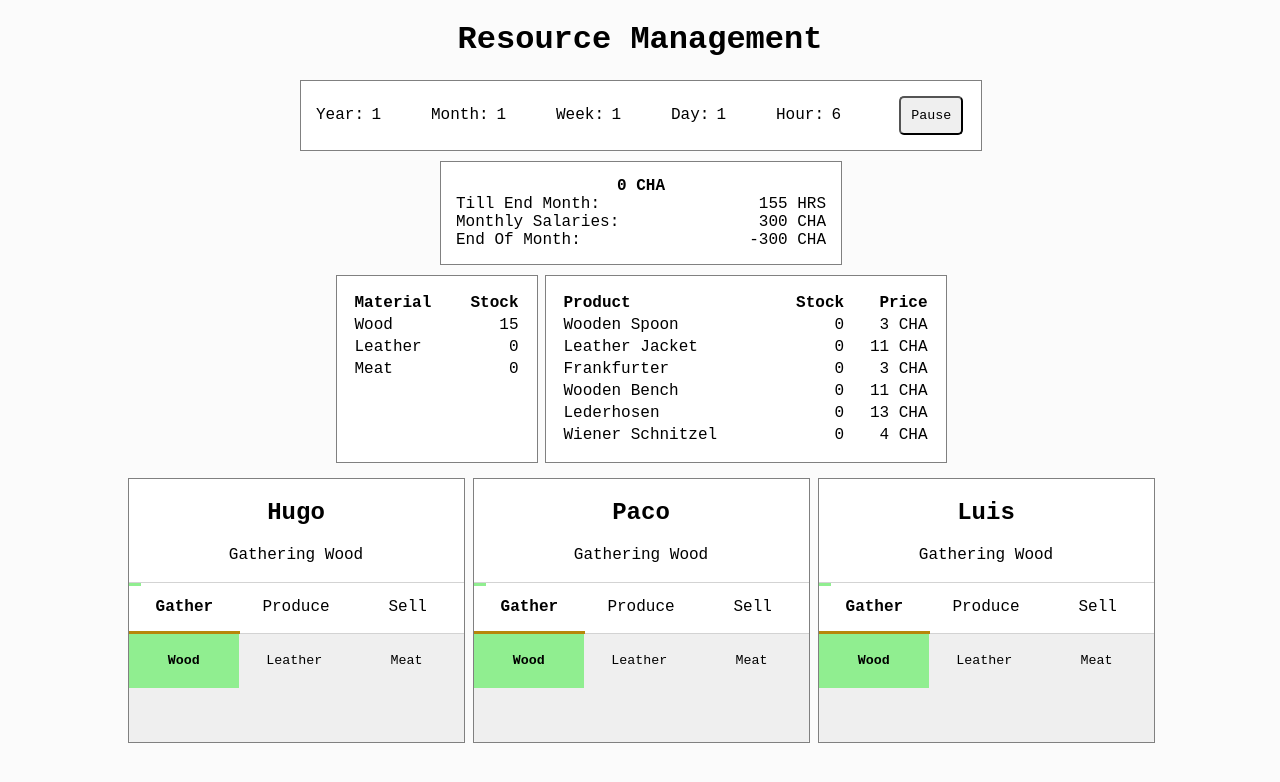
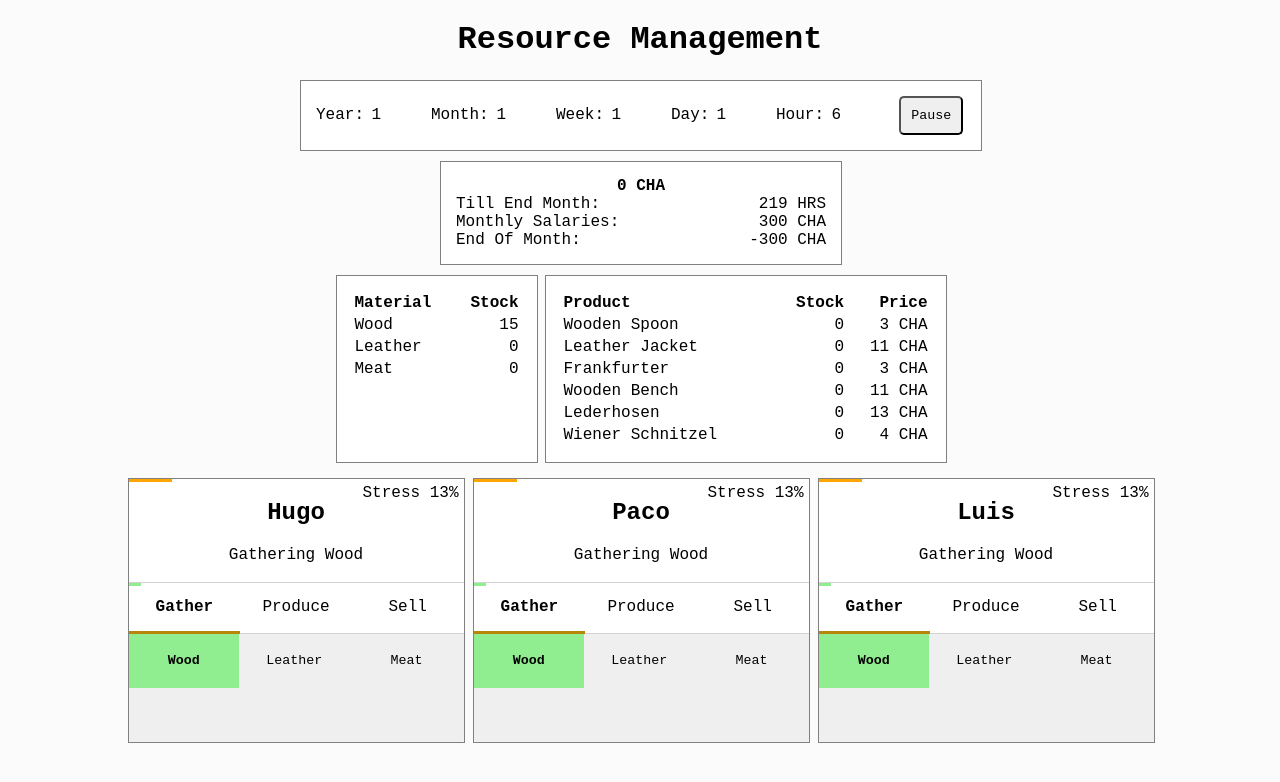
Before and after one commit to pinguinosod/resource-management, a React (Create React App) app: page / in a window 1280 px wide. Shown: the top 782 px of the page. Built offline with nearby package versions, Linux system fonts and the light colour scheme.

Commit message:
Implement stress

```diff
--- a/src/App.js
+++ b/src/App.js
@@ -93,6 +93,7 @@ class App extends Component {
       name: 'Hugo',
       working: true,
       salary: 100,
+      stress: 0,
       currentTask: {
         task: 'gather',
         targetId: 1
@@ -102,6 +103,7 @@ class App extends Component {
       name: 'Paco',
       working: true,
       salary: 100,
+      stress: 0,
       currentTask: {
         task: 'gather',
         targetId: 1
@@ -111,6 +113,7 @@ class App extends Component {
       name: 'Luis',
       working: true,
       salary: 100,
+      stress: 0,
       currentTask: {
         task: 'gather',
         targetId: 1
@@ -262,6 +265,11 @@ class App extends Component {
       let updatedProducts = [...prevState.products]
       let updatedCoins = prevState.coins
       const updatedWorkers = prevState.workers.map((worker) => {
+        let workerStress = worker.stress
+        if (workerStress >= 40) {
+          worker.working = false
+        }
+
         if (worker.working) {
           if (worker.currentTask.task === 'gather') {
             ({ updatedMaterials } = this.gatherMaterial(worker.currentTask.targetId, updatedMaterials))
@@ -270,18 +278,19 @@ class App extends Component {
           } else if (worker.currentTask.task === 'sell') {
             ({ updatedCoins, updatedProducts } = this.sellProduct(worker.currentTask.targetId, updatedCoins, updatedProducts))
           }
-          return {
-            id: worker.id,
-            name: worker.name,
-            working: worker.working,
-            salary: worker.salary,
-            currentTask: {
-              task: worker.currentTask.task,
-              targetId: worker.currentTask.targetId
-            }
-          }
+          workerStress++
+        } else {
+          workerStress = workerStress >= 1 ? workerStress - 1 : 0
         }
-        return worker
+
+        return {
+          id: worker.id,
+          name: worker.name,
+          working: worker.working,
+          salary: worker.salary,
+          stress: workerStress,
+          currentTask: worker.currentTask
+        }
       })
 
       return {
@@ -330,6 +339,7 @@ class App extends Component {
               name: worker.name,
               working: !worker.working,
               salary: worker.salary,
+              stress: worker.stress,
               currentTask: worker.currentTask
             }
           } else {
@@ -350,6 +360,7 @@ class App extends Component {
               name: worker.name,
               working: worker.working,
               salary: worker.salary,
+              stress: worker.stress,
               currentTask: newTask
             }
           } else {
@@ -373,7 +384,7 @@ class App extends Component {
   }
 
   hrsTillNextMonth = (hrs) => {
-    return (Math.ceil(hrs / 160) * 160) - hrs
+    return (Math.ceil(hrs / 224) * 224) - hrs
   }
 
   coinsEndMonth = (coins, workers) => {
@@ -410,6 +421,7 @@ class App extends Component {
                   key={worker.id}
                   name={worker.name}
                   working={worker.working}
+                  stress={worker.stress}
                   currentTask={worker.currentTask}
                   materials={this.state.materials}
                   products={this.state.products}
--- a/src/TimeTrack/TimeTrack.js
+++ b/src/TimeTrack/TimeTrack.js
@@ -5,7 +5,7 @@ const TimeTrack = (props) => {
 
   const timeElapsed = (hours) => {
     const HOURS_IN_DAY = 8
-    const DAYS_IN_WEEK = 5
+    const DAYS_IN_WEEK = 7
     const WEEKS_IN_MONTH = 4
     const MONTHS_IN_YEAR = 12
     const timeElapsedObject = {
--- a/src/Worker/Worker.css
+++ b/src/Worker/Worker.css
@@ -1,5 +1,6 @@
 .Worker {
   display: inline-block;
+  position: relative;
   width: 100%;
   border-top: 1px solid gray;
   background-color: white;
@@ -26,3 +27,23 @@
     margin: 0;
   }
 }
+
+.Worker .stress-level {
+  position: absolute;
+  top: 0;
+  height: 3px;
+  width: 100%;
+}
+
+.Worker .stress-level > div:first-child {
+  position: absolute;
+  left: 0;
+  top: 0;
+  height: 3px;
+}
+
+.Worker .stress-level > div:last-child {
+  position: absolute;
+  right: 5px;
+  top: 5px;
+}
--- a/src/Worker/Worker.js
+++ b/src/Worker/Worker.js
@@ -4,9 +4,31 @@ import './Worker.css'
 
 const Worker = (props) => {
 
+  const stressPercentage = (stressLevel) => {
+    return Math.ceil((stressLevel * 100) / 40)
+  }
+
+  const stressBarStyles = (stressLevel) => {
+    const stressPerc = stressPercentage(stressLevel)
+    let bgColor = 'orange';
+    if (stressPerc > 80) {
+      bgColor = 'orangered'
+    } else if (stressPerc > 50) {
+      bgColor = 'darkorange'
+    }
+    return {
+      width: stressPerc + '%',
+      backgroundColor: bgColor
+    }
+  }
+
   return (
     <div className="Worker">
       <h2>{props.name}</h2>
+      <div className="stress-level">
+        <div style={stressBarStyles(props.stress)}></div>
+        <div>Stress {stressPercentage(props.stress)}%</div>
+      </div>
       <Tasks
         currentTask={props.currentTask}
         materials={props.materials}
```
